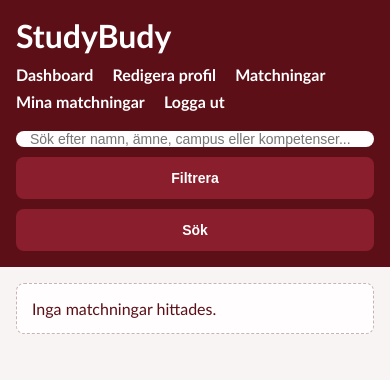
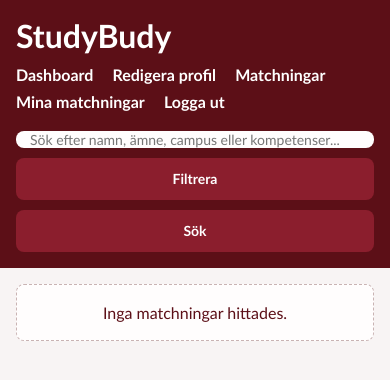
Before and after one commit to Najehnator/StudyBudy, a Flask app: page /matches in a window 390 px wide. Shown: the top 380 px of the page. Run offline with Flask 3, Linux system fonts and the light colour scheme; the visitor is signed in with stand-in values (Sample User, id 1); data that the repository does not hold is empty; some libraries are stand-ins or nearby versions.

Commit message:
placering av css fil

```diff
--- a/static/style.css
+++ b/static/style.css
@@ -68,7 +69,6 @@ nav a:hover {
     background-color: #fffdfd;
     color: #2b1b1b;
     box-sizing: border-box;
-    font-family: Arial, sans-serif;
     font-size: 14px;
 }
 
@@ -88,7 +88,6 @@ nav a:hover {
     cursor: pointer;
     font-weight: bold;
     font-size: 14px;
-    font-family: Arial, sans-serif;
     text-align: center;
     line-height: 42px;
     box-sizing: border-box;
@@ -196,7 +194,6 @@ select {
     border-radius: 5px;
     background-color: #fffdfd;
     color: #2b1b1b;
-    font-family: Arial, sans-serif;
 }
 
 textarea {
@@ -214,7 +211,6 @@ button,
     border-radius: 5px;
     cursor: pointer;
     width: auto;
-    font-family: Arial, sans-serif;
 }
 
 button:hover,
@@ -283,7 +281,12 @@ button:hover,
 .matches-grid {
     display: flex;
     flex-direction: column;
+    align-items: center;
     gap: 20px;
+
+    width: 100%;
+    max-width: 760px;
+    margin: 0 auto;
 }
 
 .match-card {
@@ -319,9 +325,14 @@ button:hover,
     background-color: #fffdfd;
     border: 1px dashed #c9b3b3;
     border-radius: 8px;
-    padding: 15px;
+    padding: 18px;
     color: #5c0f17;
+
+    width: 100%;
     max-width: 700px;
+    box-sizing: border-box;
+    text-align: center;
+    margin: 0 auto;
 }
 
 /* ------------------------------
@@ -517,7 +479,61 @@ button:hover,
     font-weight: bold;
 }
 
+/* ------------------------------
+   RESPONSIVE
+------------------------------ */
+
 @media (max-width: 600px) {
+    header {
+        padding: 16px;
+    }
+
+    nav {
+        margin-bottom: 12px;
+    }
+
+    nav a {
+        display: inline-block;
+        margin-bottom: 8px;
+    }
+
+    .top-search-row {
+        flex-direction: column;
+        align-items: stretch;
+    }
+
+    .top-search-row input {
+        width: 100%;
+    }
+
+    .filter-button,
+    .search-button {
+        width: 100%;
+    }
+
+    .filter-dropdown {
+        position: static;
+        width: auto;
+        margin-top: 10px;
+    }
+
+    main {
+        padding: 16px;
+    }
+
+    .matches-grid {
+        max-width: 100%;
+    }
+
+    .match-card,
+    .no-matches {
+        max-width: 100%;
+    }
+
+    .swipe-buttons {
+        flex-direction: column;
+    }
+
     .chat-header {
         flex-direction: column;
         align-items: flex-start;
```
Also changed, not shown: other parts of static/style.css (+9 -53 lines).
